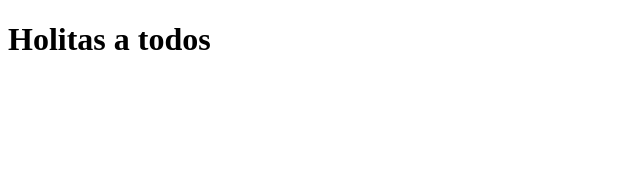
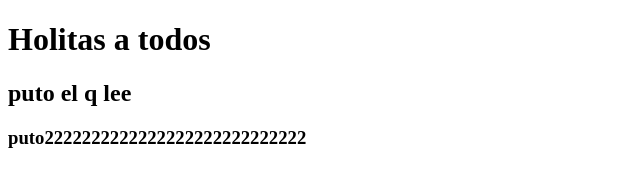
Before and after one commit to guimainini/Ejemplo_html, a plain HTML site: page index.html in a window 1280 px wide. Shown: the whole page, without its empty margins (0-640 px from the left). Drawn offline with Linux system fonts and the light colour scheme.

Commit message:
6to commit

```diff
--- a/index.html
+++ b/index.html
@@ -7,5 +7,7 @@
 </head>
 <body>
     <h1>Holitas a todos</h1>
+    <h2>puto el q lee</h2>
+    <h3>puto2222222222222222222222222222</h3>
 </body>
 </html>
```
